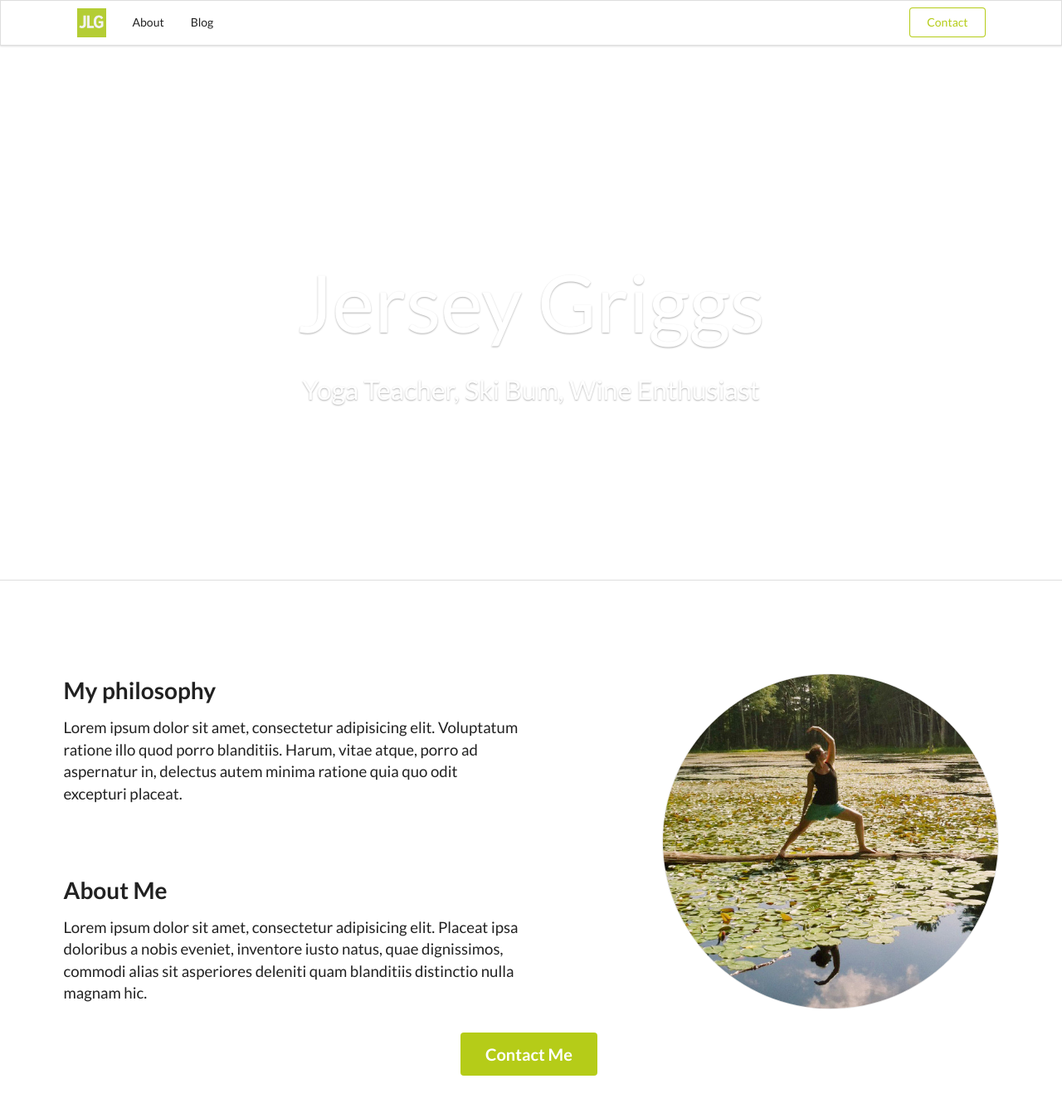
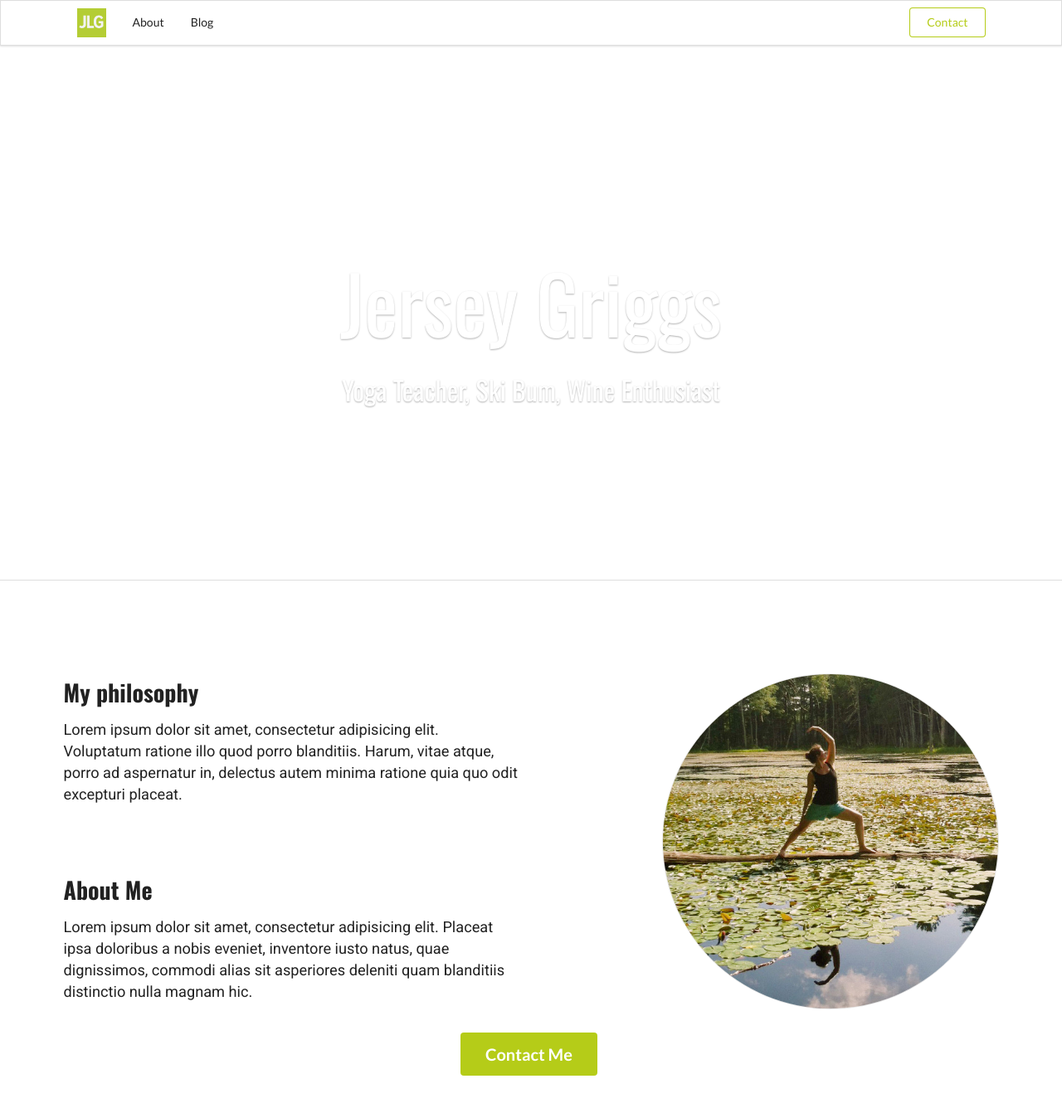
Before and after one commit to yogi-jerz/yogi-jerz.github.io, a Jekyll site: the page built from index.html, in a window 1280 px wide and 1400 px high. Shown: the top 1336 px of the window at 83% size. Built offline with Jekyll 4.4.1, drawn with Linux system fonts in a browser that asks for light colours; nearby versions of some CDN libraries; the list of posts is cut into pages by our own code.

Commit message:
font work

```diff
--- a/_sass/_hero.scss
+++ b/_sass/_hero.scss
@@ -11,17 +11,18 @@
     margin: 0 auto;
 }
 
-// p {
-//     font-family: 'Roboto', sans-serif!important;
-// }
-// h1,
-// h2,
-// h3,
-// h4,
-// h5,
-// h6 {
-//     font-family: 'Oswald', sans-serif!important;
-// }
+p {
+    font-family: 'Roboto', sans-serif!important;
+    font-size: 1.4rem;
+}
+h1,
+h2,
+h3,
+h4,
+h5,
+h6 {
+    font-family: 'Oswald', sans-serif!important;
+}
 body.gray-hero,
 .gray-hero {
     background: #eef2f3;
--- a/_sass/_theme.scss
+++ b/_sass/_theme.scss
@@ -9,6 +9,10 @@ video {
   @media only screen and (max-width: 700px) {
     font-size: 2em;
   }
+}
+
+.post-content h2 {
+  margin-top: 3rem;
 }
 
 .date {
@@ -82,7 +86,7 @@ video {
 }
 
 .ui.vertical.stripe p {
-  font-size: 1.33em;
+  font-size: 1.3em;
 }
 
 .ui.vertical.stripe .horizontal.divider {
```
